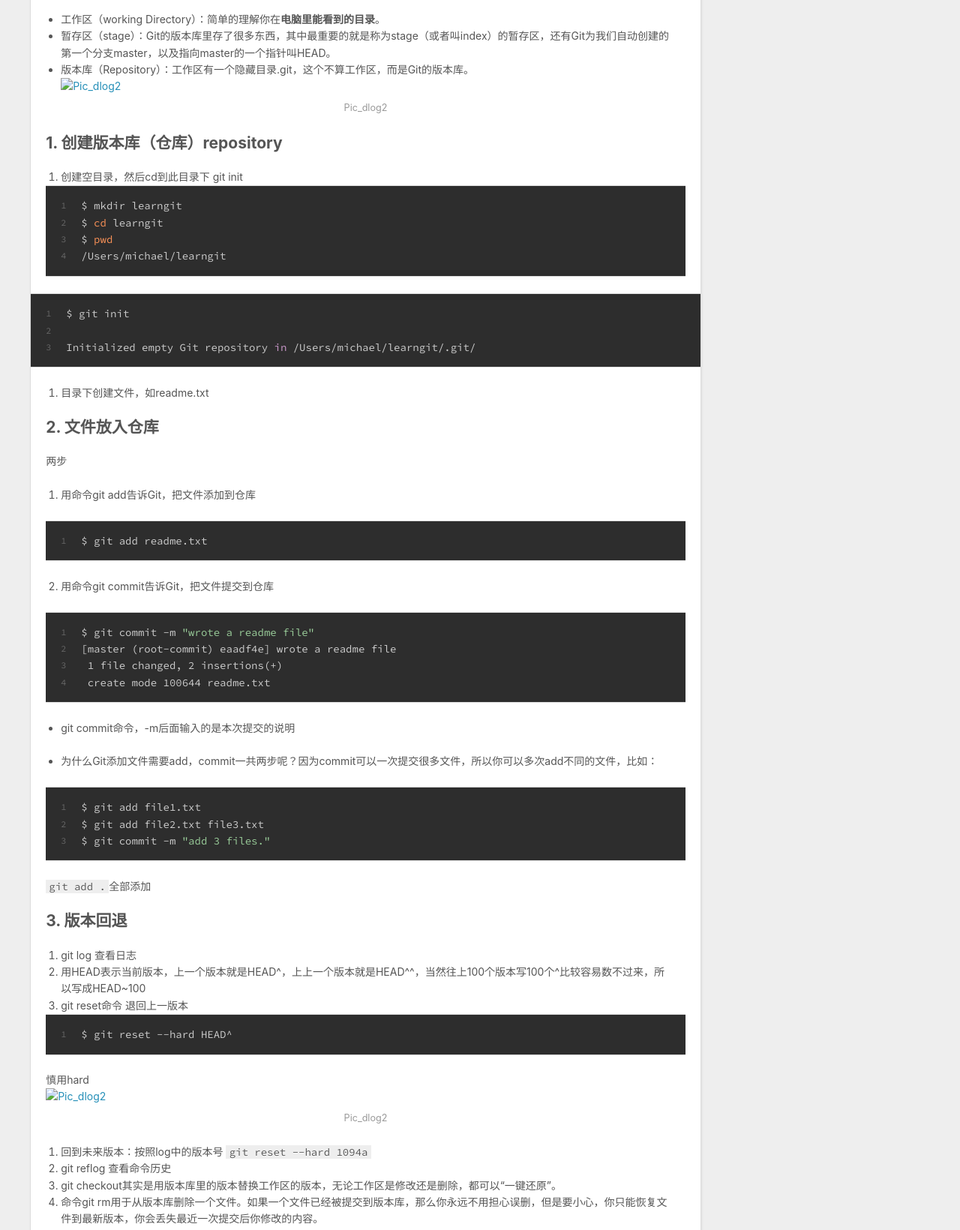
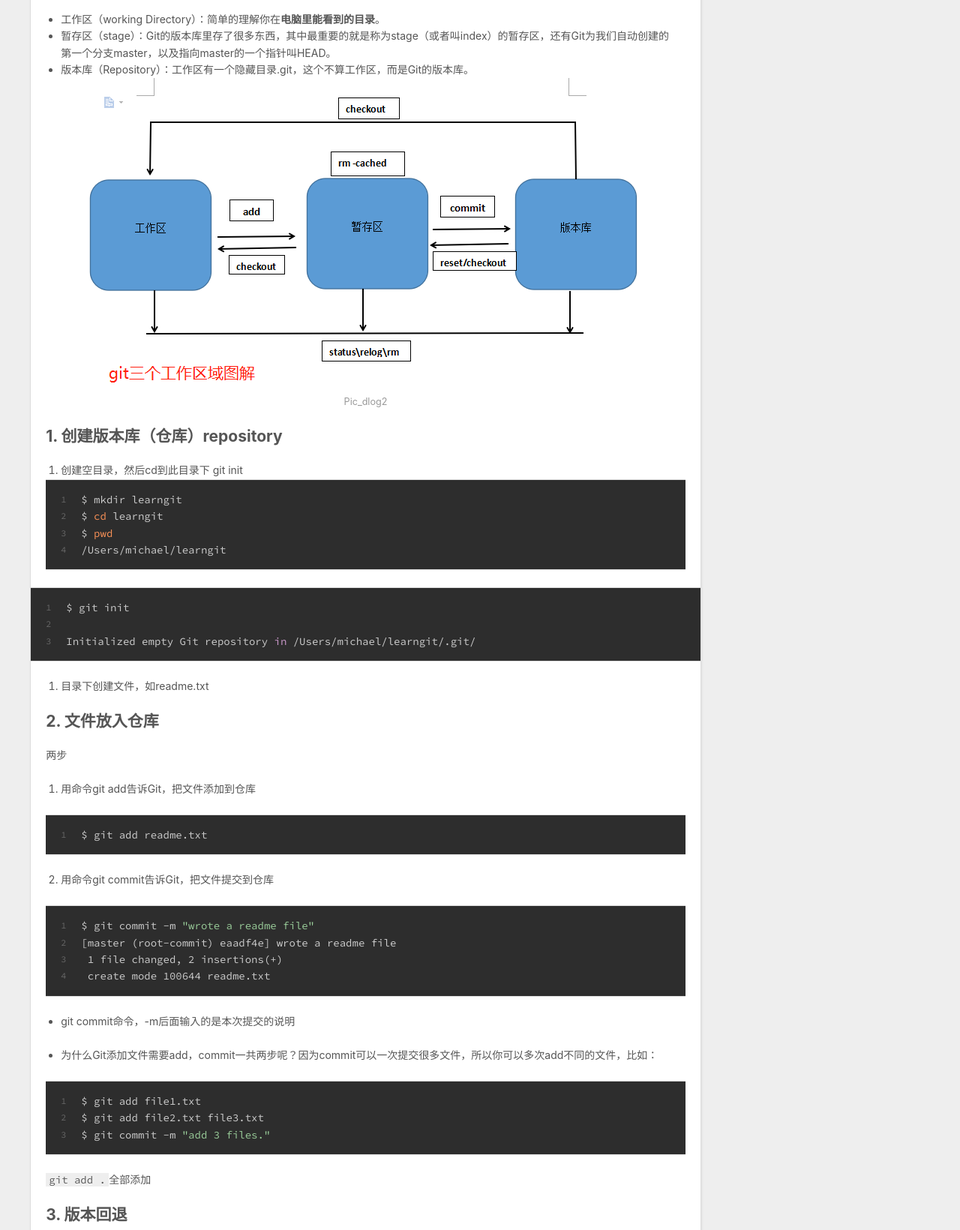
Before and after one commit to zhangpm/zhangpm.github.io, a plain HTML site: page 2019/06/09/git/index.html in a window 1280 px wide. Shown: the part 645-2285 px from the top of the page at 75% size. Drawn offline with nearby package versions, Linux system fonts and the light colour scheme; some packages are replaced by stand-ins of ours.

Commit message:
Site updated: 2019-06-20 15:21:30

```diff
--- a/2019/06/09/git/index.html
+++ b/2019/06/09/git/index.html
@@ -14,13 +14,13 @@
 <meta property="og:site_name" content="Pengmiao&#39;s Blog">
 <meta property="og:description" content="GitHub_Learnhttps://git-scm.com/dochttps://www.liaoxuefeng.com/git bash 基本命令同linux bash命令，如ls，mkdir，rm等 0. 三个区域 工作区（working Directory）：简单的理解你在电脑里能看到的目录。 暂存区（stage）：Git的版本库里存了很多东西，其中最重要的就是称为stage（或者叫in">
 <meta property="og:locale" content="default">
-<meta property="og:image" content="http://yoursite.com/2019/06/09/git/pic/git_3part.png">
-<meta property="og:image" content="http://yoursite.com/2019/06/09/git/pic/git_reset.jpg">
-<meta property="og:updated_time" content="2019-06-20T07:16:46.327Z">
+<meta property="og:image" content="http://yoursite.com/pic/git_3part.png">
+<meta property="og:image" content="http://yoursite.com/pic/git_reset.jpg">
+<meta property="og:updated_time" content="2019-06-20T07:21:22.995Z">
 <meta name="twitter:card" content="summary">
 <meta name="twitter:title" content="GitHub_Learn">
 <meta name="twitter:description" content="GitHub_Learnhttps://git-scm.com/dochttps://www.liaoxuefeng.com/git bash 基本命令同linux bash命令，如ls，mkdir，rm等 0. 三个区域 工作区（working Directory）：简单的理解你在电脑里能看到的目录。 暂存区（stage）：Git的版本库里存了很多东西，其中最重要的就是称为stage（或者叫in">
-<meta name="twitter:image" content="http://yoursite.com/2019/06/09/git/pic/git_3part.png">
+<meta name="twitter:image" content="http://yoursite.com/pic/git_3part.png">
 
     <link rel="alternate" href="/atom.xml" title="Pengmiao&#39;s Blog" type="application/atom+xml">
 
@@ -93,7 +93,7 @@
 <h2 id="0-三个区域"><a href="#0-三个区域" class="headerlink" title="0. 三个区域"></a>0. 三个区域</h2><ul>
 <li>工作区（working Directory）：简单的理解你在<strong>电脑里能看到的目录</strong>。</li>
 <li>暂存区（stage）：Git的版本库里存了很多东西，其中最重要的就是称为stage（或者叫index）的暂存区，还有Git为我们自动创建的第一个分支master，以及指向master的一个指针叫HEAD。</li>
-<li>版本库（Repository）：工作区有一个隐藏目录.git，这个不算工作区，而是Git的版本库。<br><img src="pic/git_3part.png" alt="Pic_dlog2" title="dlog"></li>
+<li>版本库（Repository）：工作区有一个隐藏目录.git，这个不算工作区，而是Git的版本库。<br><img src="/pic/git_3part.png" alt="Pic_dlog2" title="dlog"></li>
 </ul>
 <h2 id="1-创建版本库（仓库）repository"><a href="#1-创建版本库（仓库）repository" class="headerlink" title="1. 创建版本库（仓库）repository"></a>1. 创建版本库（仓库）repository</h2><ol>
 <li>创建空目录，然后cd到此目录下 git init <figure class="highlight bash"><table><tr><td class="gutter"><pre><span class="line">1</span><br><span class="line">2</span><br><span class="line">3</span><br><span class="line">4</span><br></pre></td><td class="code"><pre><span class="line">$ mkdir learngit</span><br><span class="line">$ <span class="built_in">cd</span> learngit</span><br><span class="line">$ <span class="built_in">pwd</span></span><br><span class="line">/Users/michael/learngit</span><br></pre></td></tr></table></figure>
@@ -126,7 +126,7 @@
 <li>git reset命令 退回上一版本<figure class="highlight bash"><table><tr><td class="gutter"><pre><span class="line">1</span><br></pre></td><td class="code"><pre><span class="line">$ git reset --hard HEAD^</span><br></pre></td></tr></table></figure>
 </li>
 </ol>
-<p>慎用hard<br><img src="pic/git_reset.jpg" alt="Pic_dlog2" title="dlog"></p>
+<p>慎用hard<br><img src="/pic/git_reset.jpg" alt="Pic_dlog2" title="dlog"></p>
 <ol>
 <li>回到未来版本：按照log中的版本号 <code>git reset --hard 1094a</code></li>
 <li>git reflog 查看命令历史</li>
```
Also changed, not shown: index.html (+2 -2 lines).
